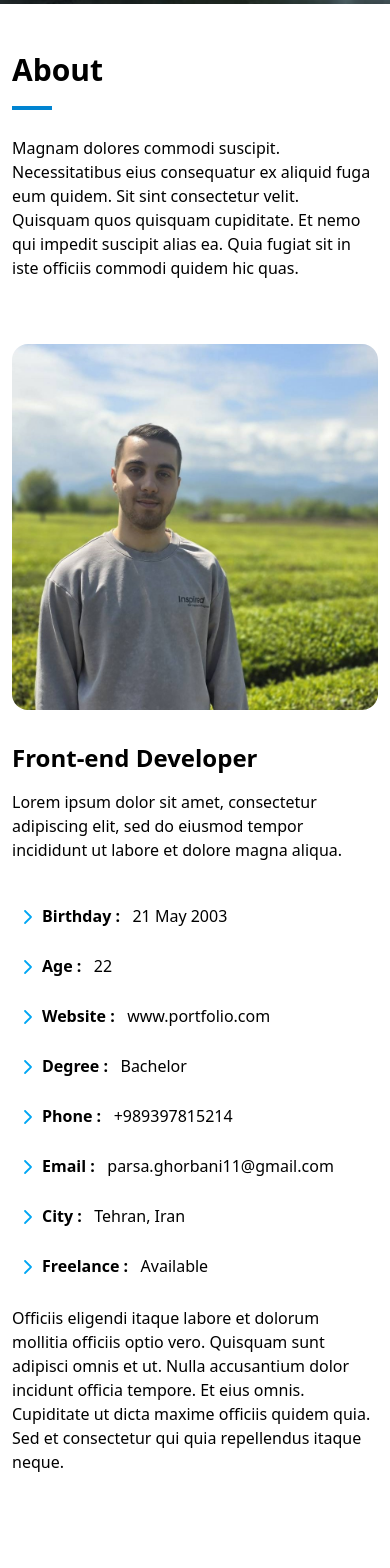
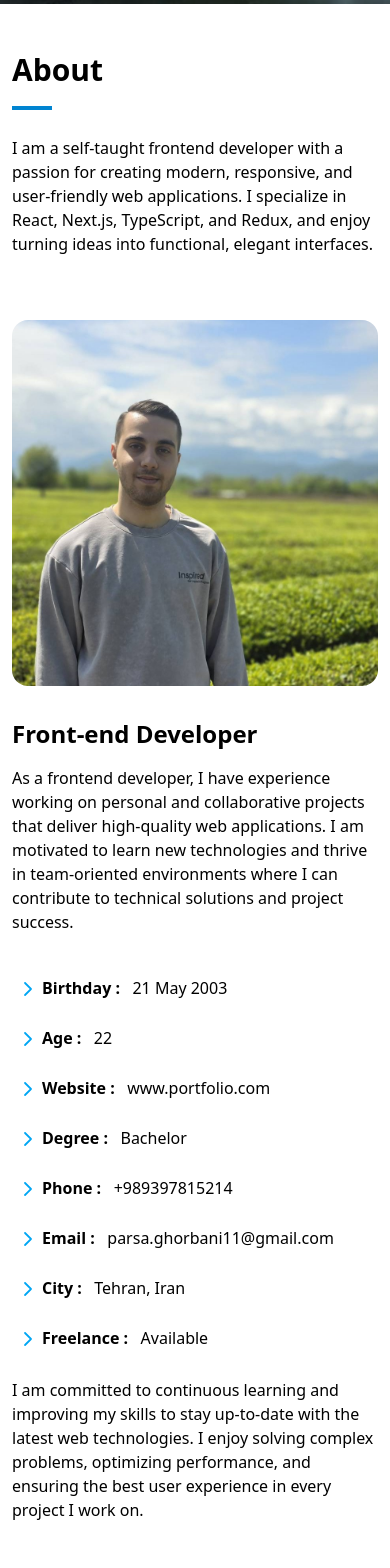
Before and after one commit to Parsa10Gh/Portfolio, a Next.js app: page / in a window 390 px wide. Shown: the part 840-2408 px from the top of the page. Built offline with nearby package versions, Linux system fonts and the light colour scheme.

Commit message:
contact became responsiv and some responsive issues fixed

```diff
--- a/src/components/about/About.tsx
+++ b/src/components/about/About.tsx
@@ -12,16 +12,16 @@ const About = () => {
       initial={{ opacity: 0, y: 200 }}
       whileInView={{ opacity: 1, y: 0 }}
       transition={{ duration: 0.8, ease: "easeOut" }}
-      viewport={{ once: true, amount: 0.2 }}
+      viewport={{ once: true, amount: 0.1 }}
     >
       <h1 className="py-12 text-3xl font-bold">
         <span className="border-b-4 border-sky-600 pb-4">Ab</span>out
       </h1>
       <p>
-        Magnam dolores commodi suscipit. Necessitatibus eius consequatur ex
-        aliquid fuga eum quidem. Sit sint consectetur velit. Quisquam quos
-        quisquam cupiditate. Et nemo qui impedit suscipit alias ea. Quia fugiat
-        sit in iste officiis commodi quidem hic quas.
+        I am a self-taught frontend developer with a passion for creating
+        modern, responsive, and user-friendly web applications. I specialize in
+        React, Next.js, TypeScript, and Redux, and enjoy turning ideas into
+        functional, elegant interfaces.
       </p>
       <div className="lg:flex py-16">
         <img
@@ -32,8 +32,11 @@ const About = () => {
         <div className="lg:pl-6 pt-8 lg:pt-0">
           <h2 className="text-2xl font-semibold">Front-end Developer</h2>
           <p className="px-0 py-4">
-            Lorem ipsum dolor sit amet, consectetur adipiscing elit, sed do
-            eiusmod tempor incididunt ut labore et dolore magna aliqua.
+            As a frontend developer, I have experience working on personal and
+            collaborative projects that deliver high-quality web applications. I
+            am motivated to learn new technologies and thrive in team-oriented
+            environments where I can contribute to technical solutions and
+            project success.
           </p>
           <ul className="grid lg:grid-cols-2 gap-5 py-6 text-">
             <li className="flex items-center">
@@ -94,11 +97,10 @@ const About = () => {
             </li>
           </ul>
           <p>
-            Officiis eligendi itaque labore et dolorum mollitia officiis optio
-            vero. Quisquam sunt adipisci omnis et ut. Nulla accusantium dolor
-            incidunt officia tempore. Et eius omnis. Cupiditate ut dicta maxime
-            officiis quidem quia. Sed et consectetur qui quia repellendus itaque
-            neque.
+            I am committed to continuous learning and improving my skills to
+            stay up-to-date with the latest web technologies. I enjoy solving
+            complex problems, optimizing performance, and ensuring the best user
+            experience in every project I work on.
           </p>
         </div>
       </div>
--- a/src/components/hero/Hero.tsx
+++ b/src/components/hero/Hero.tsx
@@ -12,7 +12,7 @@ const Hero = () => {
       initial={{ }}
       whileInView={{ opacity: 1}}
       transition={{ duration: 0.5, ease: "easeOut" }}
-      viewport={{ once: true, amount: 0.2 }}
+      viewport={{ once: true, amount: 0.1 }}
     >
       <img
         id="hero_Background"
--- a/src/components/navMenu/NavContents.tsx
+++ b/src/components/navMenu/NavContents.tsx
@@ -14,9 +14,9 @@ import { MdOutlinePersonOutline } from "react-icons/md";
 import { RiHome2Line } from "react-icons/ri";
 import { TbDeviceDesktopCode } from "react-icons/tb";
 import { TfiEmail } from "react-icons/tfi";
+import { BsChatLeftQuote } from "react-icons/bs";
 
 const NavContents = () => {
-
   interface ContentsType {
     title: string;
     icon: IconType;
@@ -53,6 +53,11 @@ const NavContents = () => {
       title: "Services",
       icon: FiServer,
       link: "services",
+    },
+    {
+      title: "Testimonials",
+      icon: BsChatLeftQuote,
+      link: "testimonials",
     },
     {
       title: "Contact",
@@ -101,8 +106,11 @@ const NavContents = () => {
         </ul>
       </div>
       <ul id="navMenu" className="py-8 px-6 text-lg">
-        {contents.map((content,i) => (
-          <li key={i} className="group w-full text-gray-400 hover:cursor-pointer">
+        {contents.map((content, i) => (
+          <li
+            key={i}
+            className="group w-full text-gray-400 hover:cursor-pointer"
+          >
             <a href={`#${content.link}`} className="flex items-center py-4">
               <content.icon className="group-hover:text-sky-500 mb-1 mr-4" />
               <span className="group-hover:text-white">{content.title}</span>
--- a/src/components/navMenu/NavMenu.tsx
+++ b/src/components/navMenu/NavMenu.tsx
@@ -43,7 +43,7 @@ const NavMenu = () => {
         initial={{ x: "-100%" }}
         animate={{ x: 0 }}
         exit={{ x: "-100%" }}
-        transition={{ type: "tween", duration: 0.7 }}
+        transition={{ type: "tween", duration: 0.3 }}
       >
         <NavContents />
       </motion.div>
--- a/src/components/portfolio/Portfolio.tsx
+++ b/src/components/portfolio/Portfolio.tsx
@@ -63,7 +63,7 @@ const Portfolio = () => {
         initial={{ opacity: 0, y: 200 }}
         whileInView={{ opacity: 1, y: 0 }}
         transition={{ duration: 0.8, ease: "easeOut" }}
-        viewport={{ once: true, amount: 0.2 }}
+        viewport={{ once: true, amount: 0.1 }}
       >
         <h1 className="py-12 text-3xl font-bold">
           <span className="border-b-4 border-sky-600 pb-4">Por</span>tfolio
--- a/src/components/resume/Resume.tsx
+++ b/src/components/resume/Resume.tsx
@@ -6,11 +6,11 @@ const Resume = () => {
   return (
     <motion.div
       id="resume"
-      className="px-2 min-[480px]:px-14 md:px-20 lg:px-10"
+      className="px-3 min-[480px]:px-14 md:px-20 lg:px-10"
       initial={{ opacity: 0, y: 200 }}
       whileInView={{ opacity: 1, y: 0 }}
       transition={{ duration: 0.8, ease: "easeOut" }}
-      viewport={{ once: true, amount: 0.2 }}
+      viewport={{ once: true, amount: 0.1 }}
     >
       <h1 className="py-12 text-3xl font-bold">
         <span className="border-b-4 border-sky-600 pb-4">Res</span>ume
--- a/src/components/services/Services.tsx
+++ b/src/components/services/Services.tsx
@@ -14,7 +14,7 @@ const Services = () => {
       initial={{ opacity: 0, y: 200 }}
       whileInView={{ opacity: 1, y: 0 }}
       transition={{ duration: 0.8, ease: "easeOut" }}
-      viewport={{ once: true, amount: 0.2 }}
+      viewport={{ once: true, amount: 0.1 }}
     >
       <h1 className="py-12 text-3xl font-bold">
         <span className="border-b-4 border-sky-600 pb-4">Ser</span>vices
--- a/src/components/skills/Skills.tsx
+++ b/src/components/skills/Skills.tsx
@@ -33,7 +33,7 @@ const Skills = () => {
       initial={{ opacity: 0, y: 200 }}
       whileInView={{ opacity: 1, y: 0 }}
       transition={{ duration: 0.8, ease: "easeOut" }}
-      viewport={{ once: true, amount: 0.2 }}
+      viewport={{ once: true, amount: 0.1 }}
     >
       <h1 className="py-12 text-3xl font-bold">
         <span className="border-b-4 border-sky-600 pb-4">Ski</span>lls
--- a/src/components/testimonials/Testimonials.tsx
+++ b/src/components/testimonials/Testimonials.tsx
@@ -77,7 +77,7 @@ const Testimonials = () => {
       initial={{ opacity: 0, y: 200 }}
       whileInView={{ opacity: 1, y: 0 }}
       transition={{ duration: 0.6, ease: "easeOut" }}
-      viewport={{ once: true, amount: 0.2 }}
+      viewport={{ once: true, amount: 0.1 }}
     >
       <div className="overflow-hidden">
         <h1 className="py-12 text-3xl font-bold">
@@ -96,7 +96,7 @@ const Testimonials = () => {
         >
           {loopTestimonials.map((t, i) => (
             <motion.div
-              className="w-full lg:w-1/3 shrink-0 px-4 text-center"
+              className="w-full lg:w-1/3 shrink-0 px-2 md:px-4 text-center"
               key={i}
             >
               <p className="p-6 bg-white shadow-[0_10px_6px_rgba(0,0,0,0.25)] rounded-lg">
```
Also changed, not shown: src/components/contact/Contact.tsx (+11 -11 lines).
